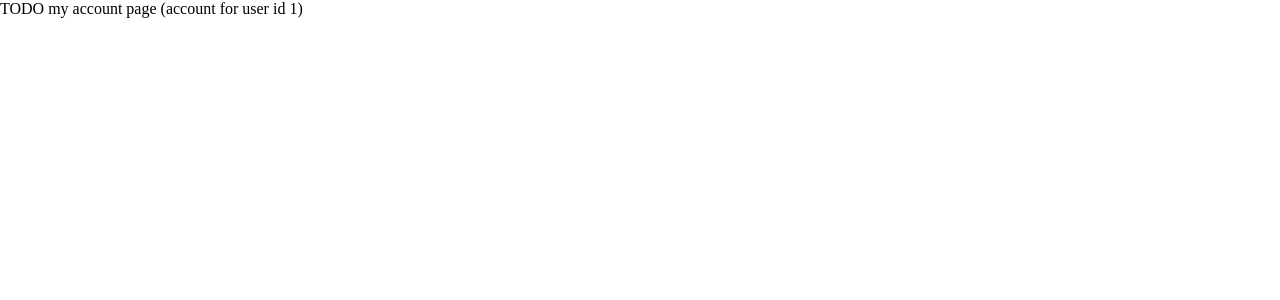
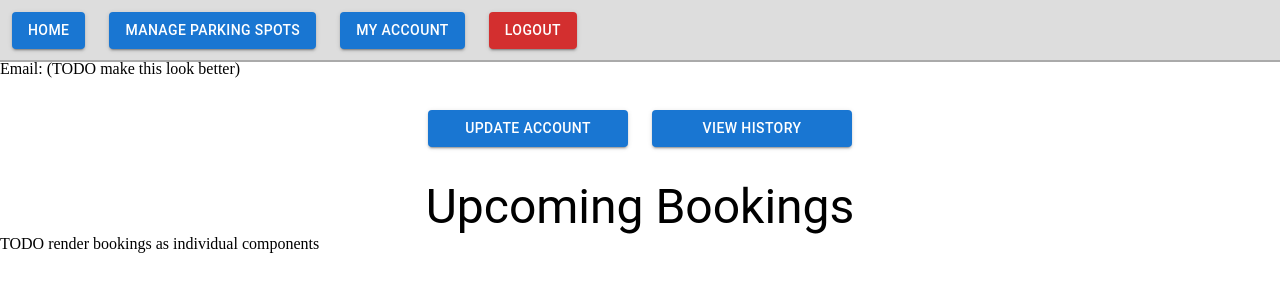
Before and after one commit to RunChennnn/Parking-Space-Booking, a React (Create React App) app in the folder frontend/vroom/: page /account/1 in a window 1280 px wide. Shown: the top 300 px of the page. Built offline with nearby package versions, Linux system fonts and the light colour scheme; no server answers.

Commit message:
my account page is functionl but ugly

```diff
--- a/frontend/vroom/src/components/Home.jsx
+++ b/frontend/vroom/src/components/Home.jsx
@@ -6,9 +6,7 @@ function Home () {
   return (
     <>
       <NavigationBar />
-      <p>
-        TODO home page
-      </p>
+      Need to implement home page properly, needs search bar and suggestions
     </>
   )
 }
--- a/frontend/vroom/src/components/MyAccount.jsx
+++ b/frontend/vroom/src/components/MyAccount.jsx
@@ -1,17 +1,59 @@
 import React from "react"
 import { useParams } from 'react-router-dom'
+import NavigationBar from "./NavigationBar"
+import makeRequest from "../utilities/makeRequest";
+import { Button, Typography } from "@mui/material";
+import { useNavigate } from "react-router-dom";
 
 function MyAccount () {
 
-    const params = useParams()
+  const navigate = useNavigate();
 
-    return (
-        <>
-            <p>
-                TODO my account page (account for user id {params.userID})
-            </p>
-        </>
-    )
+  const params = useParams();
+
+  const [email, setEmail] = React.useState('');
+
+  const buttonRowStyle = {
+    display: 'flex',
+    flexDirection: 'row',
+    justifyContent: 'center',
+    margin: '20px auto',
+  };
+
+  const buttonStyle = {
+    margin: '12px',
+    width: '200px',
+  };
+
+  React.useEffect(() => {
+    async function getData () {
+      const response = await makeRequest('GET', `user/${params.userID}`, {});
+      setEmail(response.email);
+    }
+    getData();
+  }, [])
+
+  function pressUpdateAccount () {
+    navigate(`/account/${params.userID}/update`);
+  }
+
+  function pressViewHistory () {
+    console.log('Not yet implemented');
+    // navigate(`account/${params.userID}/update`);
+  }
+
+  return (
+    <>
+      <NavigationBar />
+      Email: {email} (TODO make this look better)
+      <div style={buttonRowStyle}>
+        <Button variant="contained" style={buttonStyle} onClick={pressUpdateAccount}>Update Account</Button>
+        <Button variant="contained" style={buttonStyle} onClick={pressViewHistory}>View History</Button>
+      </div>
+      <Typography variant='h3' align='center'>Upcoming Bookings</Typography>
+      TODO render bookings as individual components
+    </>
+  )
 }
 
 export default MyAccount
```
Also changed, not shown: 1 other file (tests, documents, lock files or other folders).
